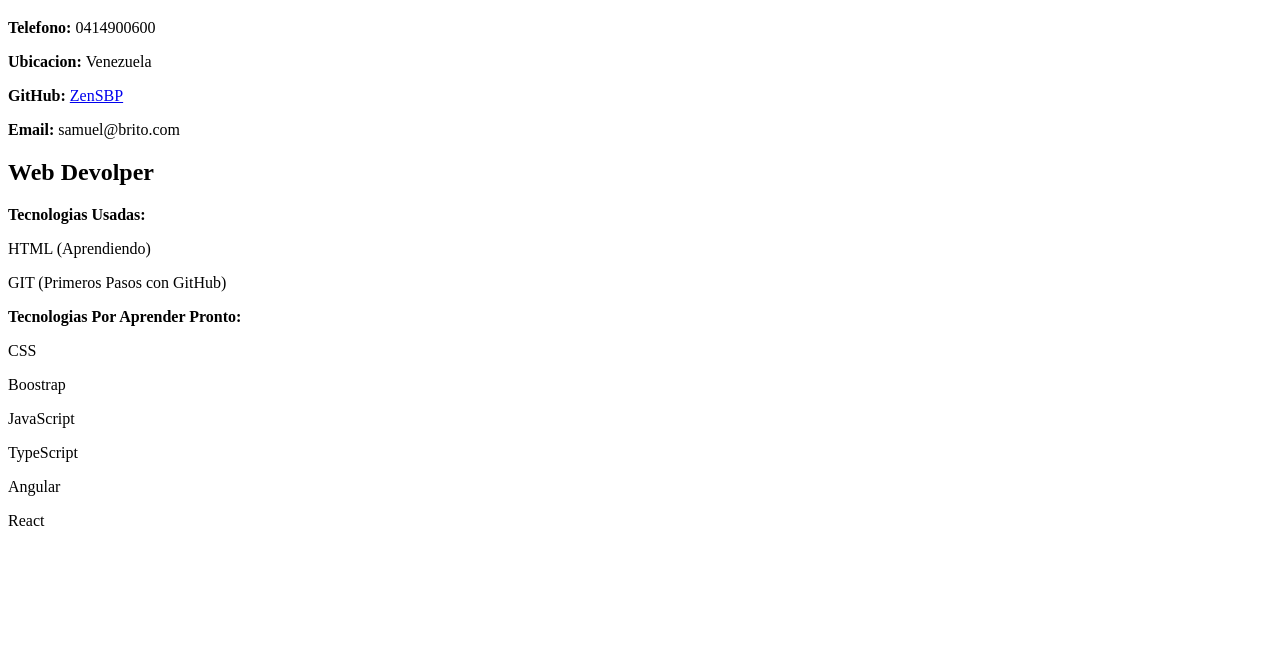
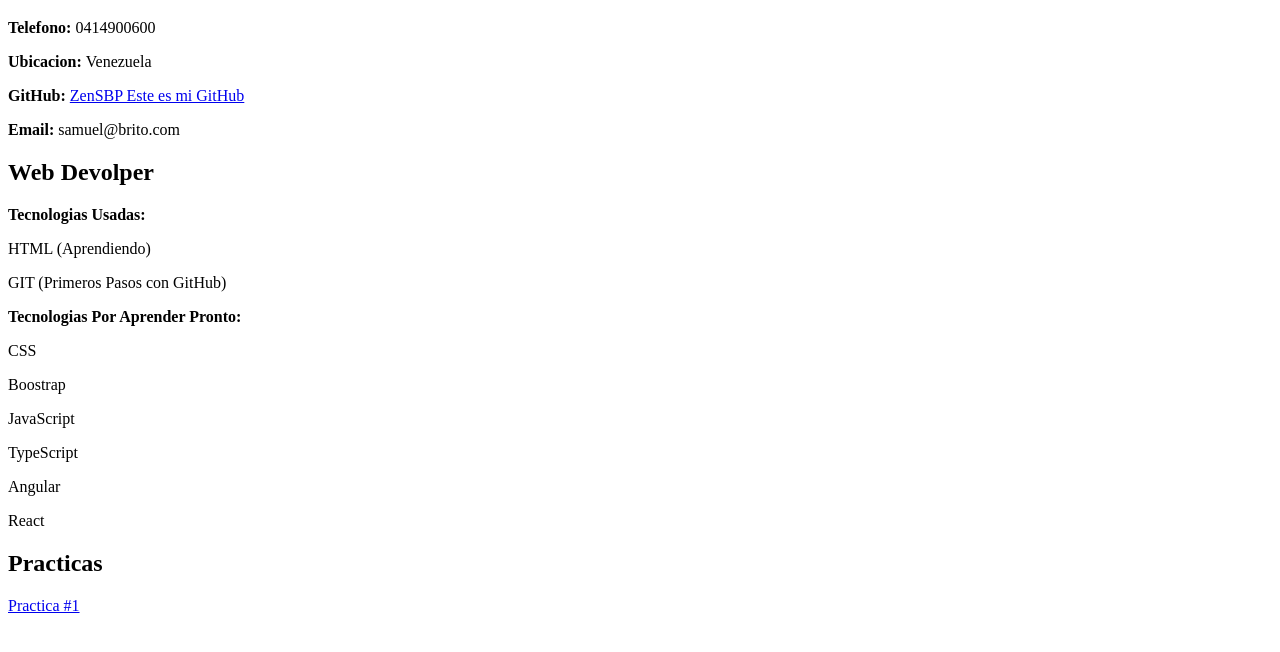
Before and after one commit to ZenSBP/primerproyecto, a plain HTML site: page index.html in a window 1280 px wide. Shown: the part 54-706 px from the top of the page. Drawn offline with Linux system fonts and the light colour scheme.

Commit message:
Avance 3

```diff
--- a/index.html
+++ b/index.html
@@ -14,7 +14,7 @@
  <section>
     <p> <strong>Telefono: </strong> 0414900600 </p>
     <p> <strong>Ubicacion: </strong> Venezuela </p>
-    <p> <strong>GitHub: </strong> <a href="https://github.com/ZenSBP">ZenSBP</a> </p>
+    <p> <strong>GitHub: </strong> <a href="https://github.com/ZenSBP">ZenSBP Este es mi GitHub</a> </p>
     <p> <strong>Email: </strong> samuel@brito.com </p>
  </section>
  <section>
@@ -30,6 +30,10 @@
     <p>Angular</p>
     <p>React</p>
  </section>
+ <section>
+    <h2>Practicas</h2>
+    <a href="/practicas/pruebaUno.html">Practica #1</a>
+ </section>
  <footer></footer>
 </body>
 </html>
```
Also changed, not shown: practicas/pruebaUno.html (added, +12 -0 lines).
